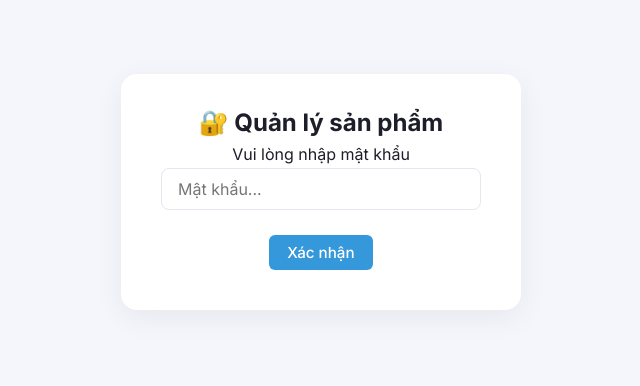
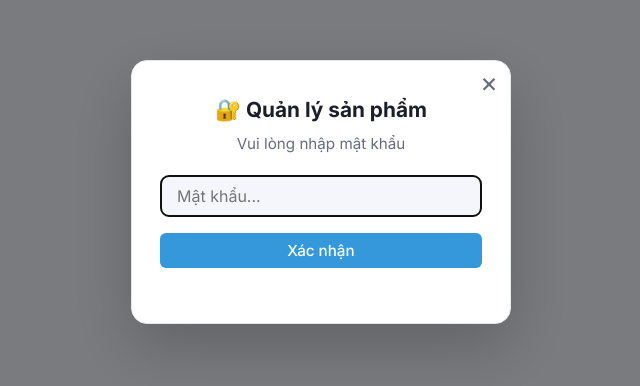
Before and after one commit to carpupvn/PHUONGKRSHOP, a plain HTML site: page admin.html in a window 1280 px wide. Shown: the part 208-594 px from the top of the page, without its empty margins (319-959 px from the left). Drawn offline with Linux system fonts and the light colour scheme.

Commit message:
t mệt r ă

```diff
--- a/admin.html
+++ b/admin.html
@@ -29,25 +29,21 @@
         .form-group label { display: block; font-weight: 600; margin-bottom: 4px; font-size: 0.95rem; }
         .form-group input, .form-group textarea, .form-group select { width: 100%; padding: 8px 12px; border: 1px solid var(--border); border-radius: 6px; font-size: 1rem; background: var(--bg-card); color: var(--text); }
         .cropper-container { max-width: 500px; margin: 15px auto; }
-        .password-screen { display: flex; justify-content: center; align-items: center; min-height: 100vh; flex-direction: column; background: var(--bg); padding: 20px; }
-        .password-screen .box { background: var(--bg-card); padding: 30px 40px; border-radius: 16px; box-shadow: var(--shadow); text-align: center; max-width: 400px; width: 100%; }
-        .password-screen input { padding: 10px 16px; width: 100%; border: 1px solid var(--border); border-radius: 8px; font-size: 1rem; background: var(--bg-card); color: var(--text); }
-        .password-screen .error { color: red; margin-top: 10px; }
         @media (max-width: 600px) {
-            .password-screen .box { padding: 20px; }
+            .password-modal { padding: 24px 20px; }
             .product-list { grid-template-columns: 1fr; }
             .admin-header .btn { font-size: 0.85rem; padding: 6px 12px; }
         }
     </style>
 </head>
 <body>
-    <!-- Màn hình nhập mật khẩu -->
-    <div id="passwordScreen" class="password-screen">
-        <div class="box">
+    <!-- Popup nhập mật khẩu -->
+    <div id="passwordScreen" class="modal" style="display:flex;">
+        <div class="password-modal">
+            <button type="button" id="closePasswordBtn" class="modal-close-btn" title="Đóng">&times;</button>
             <h2>🔐 Quản lý sản phẩm</h2>
             <p>Vui lòng nhập mật khẩu</p>
-            <input type="password" id="passwordInput" placeholder="Mật khẩu..." />
-            <br><br>
+            <input type="password" id="passwordInput" placeholder="Mật khẩu..." autocomplete="current-password" autofocus />
             <button class="btn btn-primary" onclick="checkPassword()">Xác nhận</button>
             <div id="loginError" class="error"></div>
         </div>
@@ -60,7 +56,7 @@
                 <h1 class="logo">📋 Quản lý sản phẩm</h1>
                 <div style="display:flex; gap:10px; align-items:center;">
                     <button id="themeToggleAdmin" class="icon-btn"><i class="fas fa-moon"></i></button>
-                    <a href="index.html" class="admin-link"><i class="fas fa-home"></i> Về trang chủ</a>
+                    <a href="./" class="admin-link"><i class="fas fa-home"></i> Về trang chủ</a>
                 </div>
             </div>
         </header>
--- a/css/style.css
+++ b/css/style.css
@@ -533,6 +533,63 @@ body.dark .ripple-span {
     z-index: 9999;
 }
 
+/* ===== POPUP NHẬP MẬT KHẨU (ADMIN) ===== */
+.password-modal {
+    background: var(--bg-card);
+    max-width: 380px;
+    width: 100%;
+    border-radius: var(--radius);
+    padding: 32px 28px 28px;
+    position: relative;
+    text-align: center;
+    border: 1px solid var(--border);
+    box-shadow: 0 24px 64px rgba(0, 0, 0, 0.2);
+    animation: slideUp 0.35s ease-out;
+}
+.password-modal h2 {
+    font-size: 1.3rem;
+    margin-bottom: 6px;
+}
+.password-modal p {
+    color: var(--text-light);
+    margin-bottom: 18px;
+    font-size: 0.95rem;
+}
+.password-modal input[type="password"] {
+    width: 100%;
+    padding: 10px 16px;
+    border: 1px solid var(--border);
+    border-radius: 8px;
+    font-size: 1rem;
+    background: var(--bg);
+    color: var(--text);
+    margin-bottom: 16px;
+}
+.password-modal .btn {
+    width: 100%;
+}
+.password-modal .error {
+    color: #e74c3c;
+    margin-top: 10px;
+    font-size: 0.9rem;
+    min-height: 1.2em;
+}
+.modal-close-btn {
+    position: absolute;
+    top: 8px;
+    right: 12px;
+    background: none;
+    border: none;
+    font-size: 1.7rem;
+    line-height: 1;
+    cursor: pointer;
+    color: var(--text-light);
+    transition: color 0.2s;
+}
+.modal-close-btn:hover {
+    color: var(--text);
+}
+
 /* ===== BANNER GHI CHÚ GIAO HÀNG ===== */
 .notice-bar {
     background: linear-gradient(135deg, rgba(108, 99, 255, 0.12), rgba(255, 101, 132, 0.12));
--- a/js/admin.js
+++ b/js/admin.js
@@ -28,6 +28,11 @@ function showAdmin() {
 
 document.getElementById('passwordInput').addEventListener('keydown', (e) => {
     if (e.key === 'Enter') checkPassword();
+});
+
+// Nút "x" trên popup mật khẩu -> quay lại trang chủ
+document.getElementById('closePasswordBtn').addEventListener('click', () => {
+    window.location.href = './';
 });
 
 if (sessionStorage.getItem('adminAuthed') === '1') {
--- a/js/utils.js
+++ b/js/utils.js
@@ -110,7 +110,7 @@ function escapeAttr(str) {
 }
 
 function buildInquiryMessage(productName) {
-    return `Chào shop, mình đang quan tâm sản phẩm "${productName}", shop tư vấn giúp mình với ạ!`;
+    return `Chủ shop ơi, mình đang quan tâm sản phẩm "${productName}", shop tư vấn giúp mình với ạ!`;
 }
 
 function showToast(text) {
```
